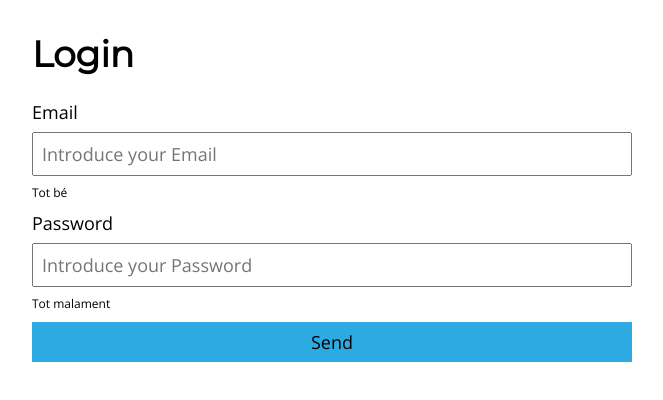
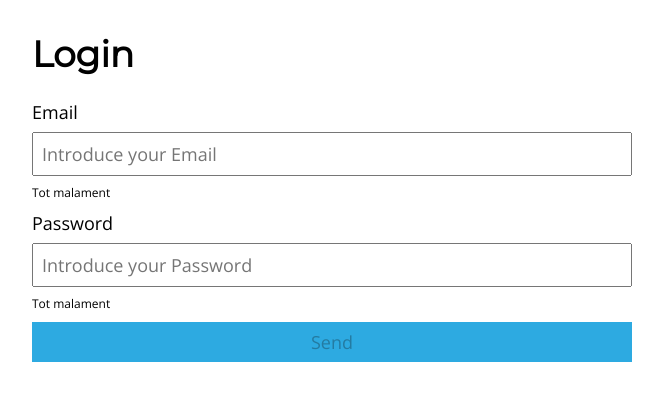
Before and after one commit to coders-app/coders-app-user-accounts, a React (Create React App) app: page /login in a window 1280 px wide. Shown: the top 400 px of the page, without its empty margins (40-703 px from the left). Built offline with nearby package versions, Linux system fonts and the light colour scheme.

Commit message:
Add disabled button when form is empty & test it with customRender

```diff
--- a/src/components/LoginForm/LoginForm.tsx
+++ b/src/components/LoginForm/LoginForm.tsx
@@ -22,6 +22,9 @@ const LoginForm = (): JSX.Element => {
     setCredentials(initialCredentials);
   };
 
+  const formIsValidate = (): boolean =>
+    credentials.email !== "" && credentials.password !== "";
+
   return (
     <LoginFormStyled noValidate autoComplete="off" onSubmit={handleOnSubmit}>
       <div className="form-group">
@@ -34,7 +37,7 @@ const LoginForm = (): JSX.Element => {
           type="email"
           onChange={handleChangeForm}
         ></input>
-        <span className="form-group__message">Tot bé</span>
+        <span className="form-group__message">Tot malament</span>
       </div>
       <div className="form-group">
         <label className="form-group__title" htmlFor="password">
@@ -50,7 +53,7 @@ const LoginForm = (): JSX.Element => {
         ></input>
         <span className="form-group__message">Tot malament</span>
       </div>
-      <button className="button" type="submit">
+      <button className="button" type="submit" disabled={!formIsValidate()}>
         Send
       </button>
     </LoginFormStyled>
```
Also changed, not shown: 1 other file (tests, documents, lock files or other folders).
